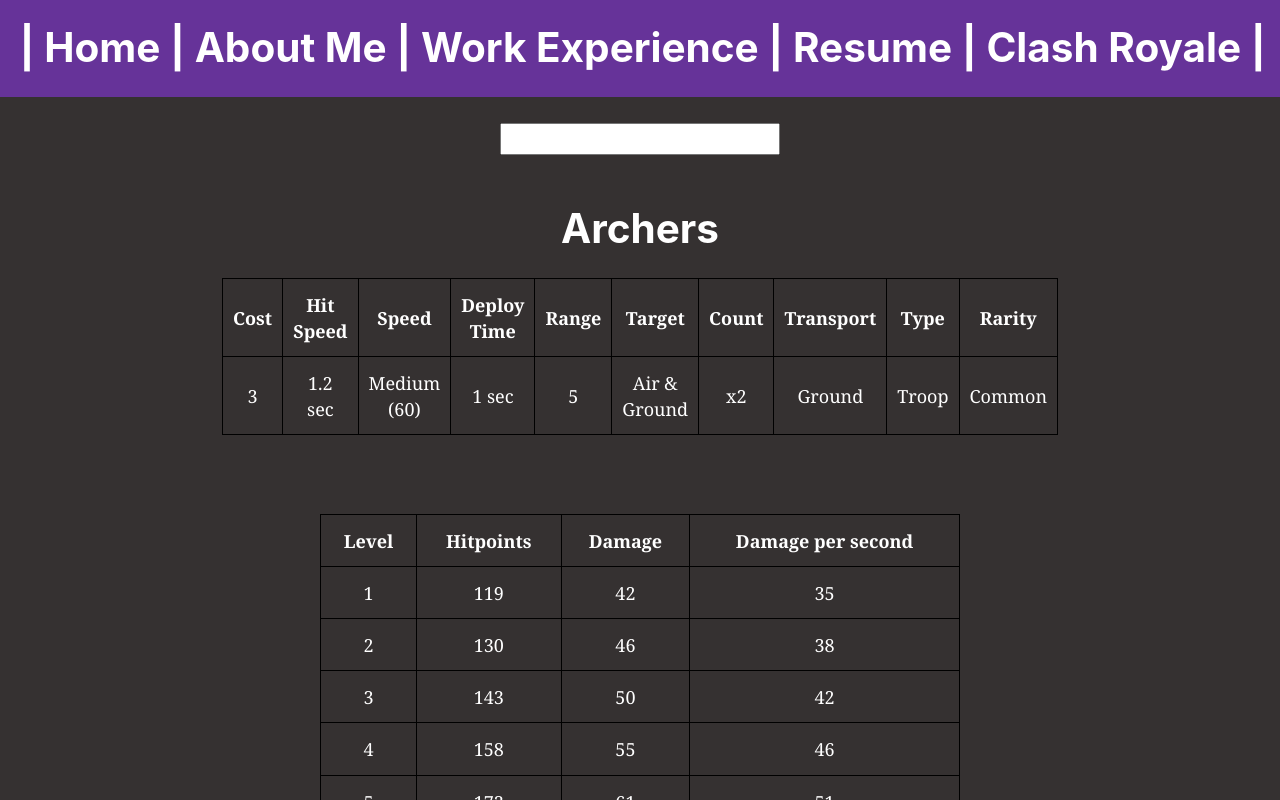
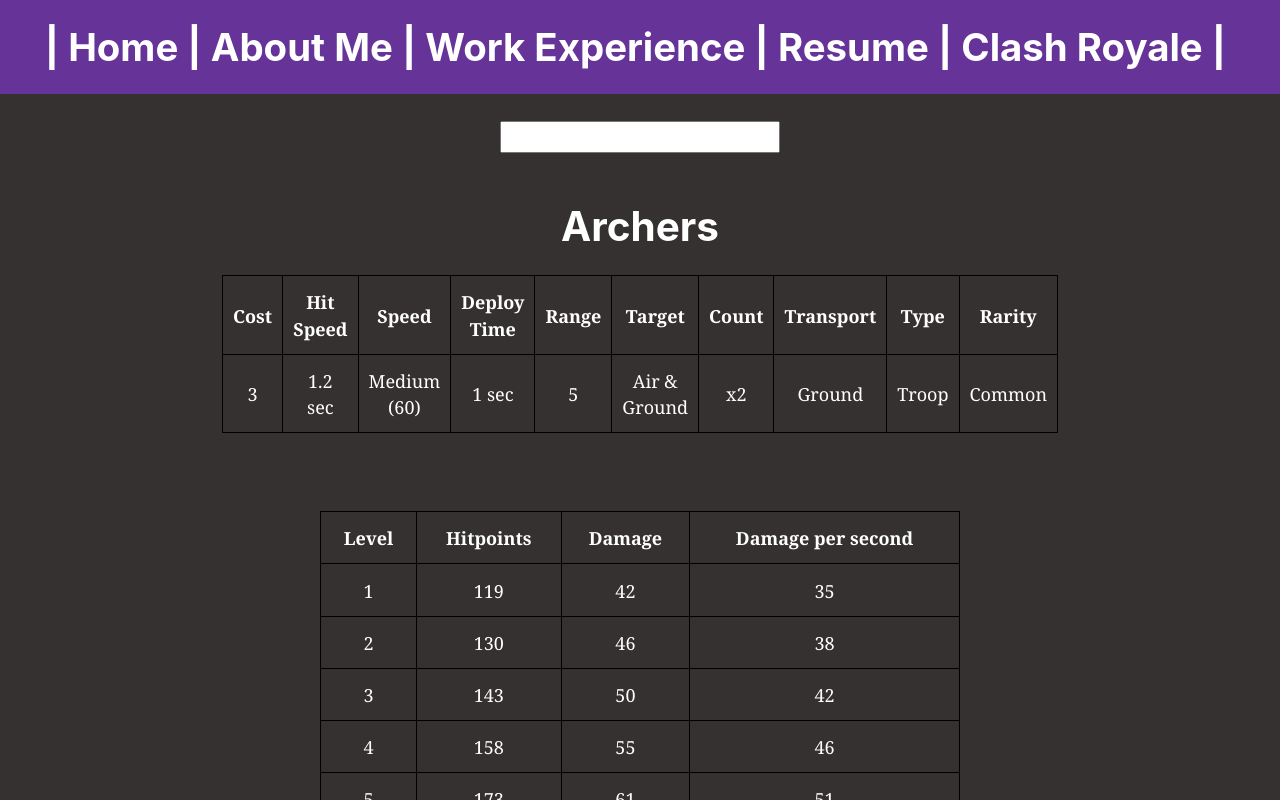
Before and after one commit to dorenproctor/personal-website, a Gatsby site: page /clash-royale in a window 1280 px wide. Built offline with nearby package versions, Linux system fonts and the light colour scheme; Gatsby itself is replaced by a stand-in of ours.

Commit message:
Header resizes on screen width change - fixed warnings about keys
Refactored clash-royale page a bit

```diff
--- a/src/components/custom.css
+++ b/src/components/custom.css
@@ -21,11 +21,11 @@
   padding: 1.45rem 1.0875rem;
   margin: 0;
   white-space: nowrap;
-
+  font-size: 3vw;
 }
 
-@media only screen and (max-width: 480px)  {
+/* @media only screen and (max-width: 480px)  {
   .headerText {
     font-size: .7rem;
   }
-}
+} */
--- a/src/components/header.jsx
+++ b/src/components/header.jsx
@@ -7,7 +7,7 @@
   {label:'Work Experience', link:'/work-experience/'},
   {label:'Resume', link:'/resume/'},
   {label:'Clash Royale', link:'/clash-royale/'},
-].map((x) => <div style={{display: 'inline-block'}}><LinkButton label={x.label} link={x.link} />&nbsp;|&nbsp;</div>)
+].map(x => <div style={{display: 'inline-block'}} key={x.label}><LinkButton label={x.label} link={x.link} />&nbsp;|&nbsp;</div>)
 
 const Header = () => (
   <header style={{ background: 'rebeccapurple', marginBottom: '1.45rem', width: '100%'}}>
--- a/src/pages/clash-royale.jsx
+++ b/src/pages/clash-royale.jsx
@@ -29,13 +29,27 @@
 const ClashRoyale = () => {
   const zip = arrs => arrs[0].map((_,c)=>arrs.map(row=>row[c])) //like Python's zip function
   const tableStyle = {textAlign:'center', border:'black 1px solid', paddingRight:'10px', paddingLeft:'10px'}
+
   const createTableElem = stats => {
-    const headers = <tr> {Object.keys(stats).map(x => (<th style={tableStyle}> {x} </th>))} </tr>
     const vals = Object.values(stats)
-    const listOfLists = (Array.isArray(vals[0])) ? zip(vals) : [vals]
-    const rows = listOfLists.map(row => <tr> {row.map(val => (<td style={tableStyle}> {val} </td>))} </tr>)
-    return <div style={{overflowX:'auto'}}><table style={{width:'50vw', margin:'auto', border:'black 1px solid'}}>{headers}{rows}</table></div>
+    const listOfLists = (Array.isArray(vals[0])) ? zip(vals) : [vals] //if single length then make it a list so zip doesn't break
+    return (
+      <div style={{overflowX:'auto'}}>
+        <table style={{width:'50vw', margin:'auto', border:'black 1px solid'}}>
+          <thead>
+            <tr>{Object.keys(stats).map((x,i) => (<th style={tableStyle} key={x+' '+i}>{x}</th>))}</tr>
+          </thead>
+          <tbody>
+            {listOfLists.map((row, index) => (
+            <tr key={row+' '+index}>
+              {row.map((val,i) => <td style={tableStyle} key={row+' '+val+' '+i}>{val}</td>)}
+            </tr>))}
+          </tbody>
+        </table>
+      </div>
+    )
   }
+
   const updateTables = cardName => {
     const card = cardStats[cardName.replace(' ','_')]
     if (!card) return state
@@ -43,7 +57,9 @@
     const attrTable = createTableElem(card["unit-attributes-table"])
     return {cardName, statsTable, attrTable}
   }
+
   const [state, setState] = useState(updateTables('Archers'))
+
   return (
     <Layout>
       <SEO title="Clash Royale" />
@@ -52,7 +68,7 @@
         onChange={e => setState(updateTables(e.target.value))}/>
       <br/><br/>
       <datalist id="cardnames">
-        {Object.keys(cardStats).sort().map(x => <option value={x.replace('_',' ')}/>)}
+        {Object.keys(cardStats).sort().map(x => <option value={x.replace('_',' ')} key={x}/>)}
       </datalist><br/>
       <h1 style={{textAlign:'center'}}>{state.cardName}</h1>
       {state.attrTable}<br/><br/><br/>
```
